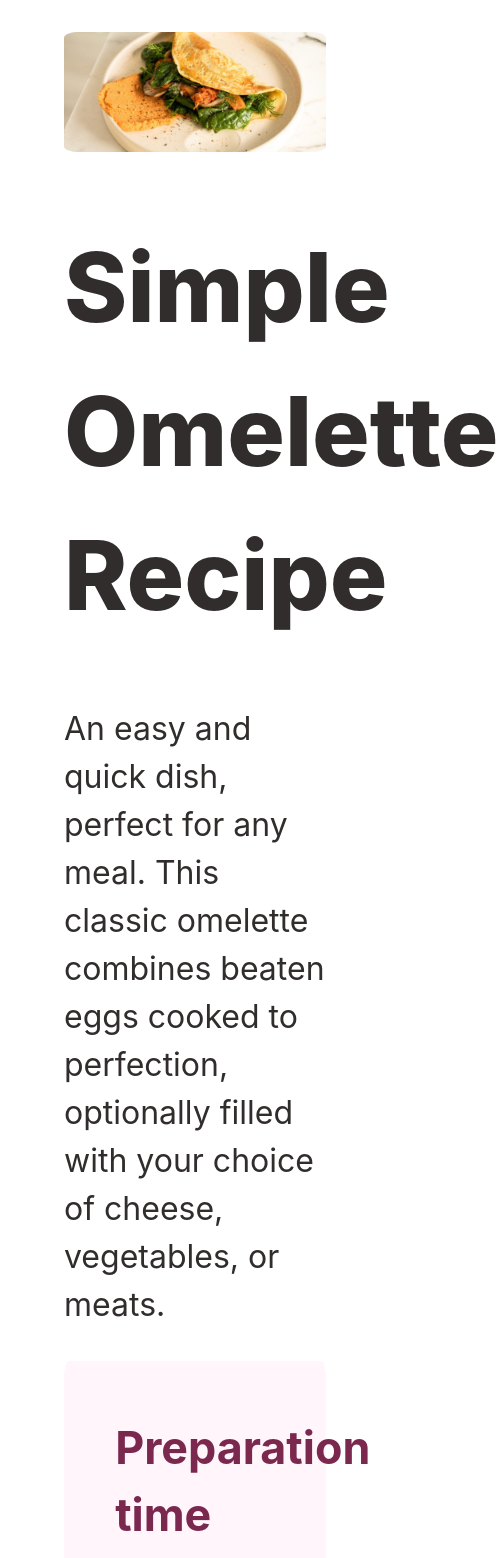
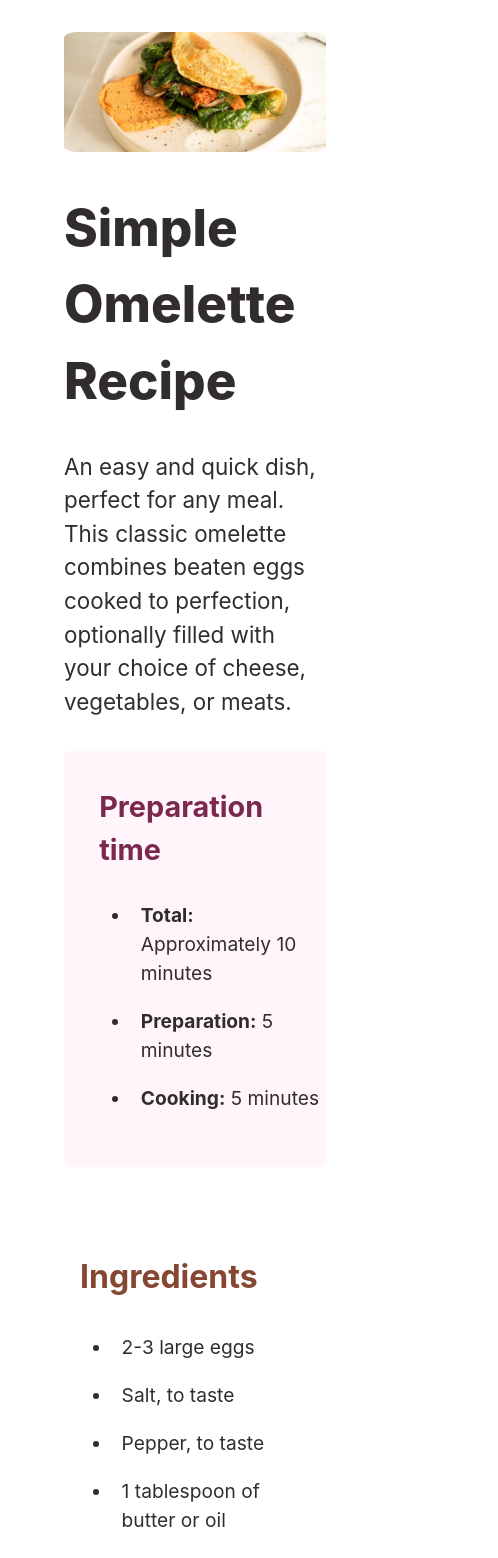
Before and after one commit to jedzelest/recipe-page-react, a React (Vite) app: page / in a window 390 px wide. Shown: the top 1558 px of the page, 498 px wide, since content can reach past the window. Built offline with nearby package versions, Linux system fonts and the light colour scheme.

Commit message:
added responsiveness

```diff
--- a/src/App.css
+++ b/src/App.css
@@ -139,7 +139,7 @@
 }
 
 .nutritionList ul {
-  font-size: 2dvh;
+  font-size: 1.5em;
   list-style: none;
   max-width: 50em;
 }
@@ -157,3 +157,171 @@
 }
 
 /* end of nutrition section */
+
+/* media queries */
+
+@media (max-width: 900px) {
+  .heading h1 {
+    font-size: 5em;
+  }
+
+  .heading p {
+    font-size: 1.8em;
+  }
+
+  .preparation h3 {
+    font-size: 2em;
+  }
+
+  .unorderedlist li {
+    font-size: 1.5em;
+  }
+
+  .ingredients h3 {
+    font-size: 2.5em;
+  }
+
+  .ingredients .unorderedlist li {
+    font-size: 1.5em;
+  }
+
+  .instructions h3 {
+    font-size: 2.5em;
+  }
+
+  .instructions ol li {
+    font-size: 0.8em;
+  }
+
+  .nutrition h3 {
+    font-size: 2.5em;
+  }
+
+  .nutrition p {
+    font-size: 1.3em;
+  }
+
+  .nutritionList ul {
+    font-size: 1.2em;
+  }
+}
+
+@media (max-width: 768px) {
+  .heading h1 {
+    font-size: 3.2em;
+  }
+
+  .heading p {
+    font-size: 1.4em;
+  }
+
+  .preparation h3 {
+    font-size: 1.8em;
+  }
+
+  .unorderedlist li {
+    font-size: 1.2em;
+  }
+
+  .ingredients h3 {
+    font-size: 2em;
+  }
+
+  .ingredients .unorderedlist li {
+    font-size: 1.2em;
+  }
+
+  .instructions h3 {
+    font-size: 2em;
+  }
+
+  .instructions ol li {
+    font-size: 0.7em;
+  }
+
+  .nutrition h3 {
+    font-size: 2em;
+  }
+
+  .nutrition p {
+    font-size: 1.1em;
+  }
+
+  .nutritionList ul {
+    font-size: 1.1em;
+  }
+}
+
+@media (max-width: 576px) {
+  .preparation {
+    border-radius: 2%;
+    padding: 0 0 2em 2.2em;
+    background-color: hsl(330, 100%, 98%);
+  }
+
+  .unorderedlist li {
+    padding: 0.5em 0 0.5em 0.5em;
+    font-size: 1.2em;
+  }
+
+  .unorderedlist {
+    padding: 0 0 0.8em 2em;
+  }
+}
+
+@media (max-width: 375px) {
+  .heading h1 {
+    font-size: 2.8em;
+  }
+
+  .heading p {
+    font-size: 1.4em;
+  }
+
+  .preparation h3 {
+    font-size: 1.8em;
+  }
+
+  .preparation {
+    border-radius: 2%;
+    padding: 0 0 2em 2.2em;
+    background-color: hsl(330, 100%, 98%);
+  }
+
+  .unorderedlist li {
+    padding: 0.5em 0 0.5em 0.5em;
+    font-size: 1.2em;
+  }
+
+  .unorderedlist {
+    padding: 0 0 0.8em 2em;
+  }
+
+  .ingredients h3 {
+    font-size: 2em;
+  }
+
+  .ingredients .unorderedlist li {
+    font-size: 1.2em;
+  }
+
+  .instructions h3 {
+    font-size: 2em;
+  }
+
+  .instructions ol li {
+    font-size: 0.6em;
+  }
+
+  .nutrition h3 {
+    font-size: 2em;
+  }
+
+  .nutrition p {
+    font-size: 0.8em;
+  }
+
+  .nutritionList ul {
+    font-size: 1.1em;
+  }
+}
```
